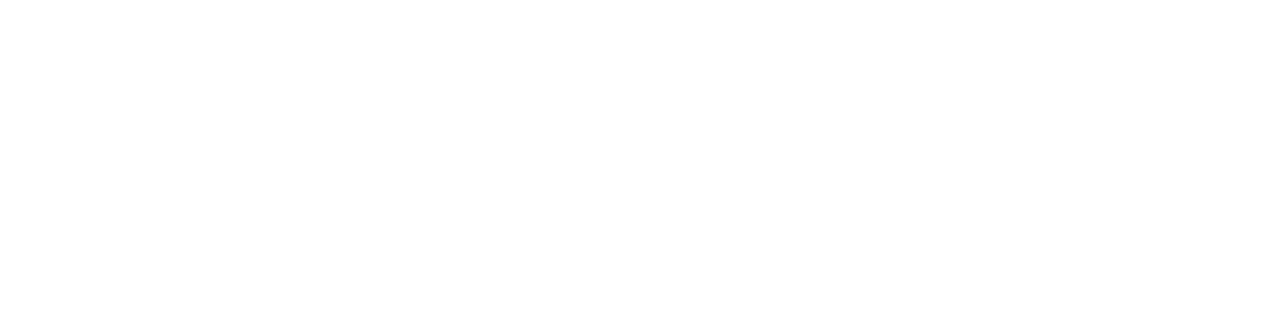
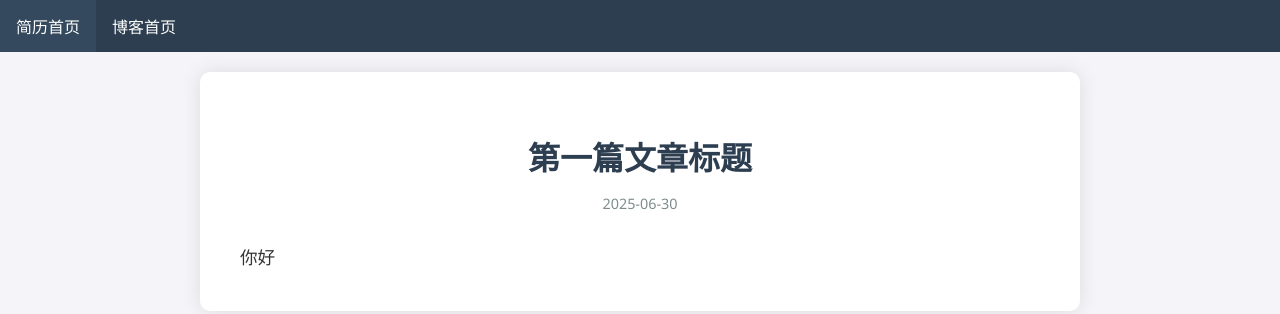
Before and after one commit to woodwhite0ets/github.io, a plain HTML site: page posts/post1.html in a window 1280 px wide. Drawn offline with Linux system fonts and the light colour scheme.

Commit message:
添加博客功能完毕，可以发表博客

```diff
--- /dev/null
+++ b/posts/css/styles.css
@@ -0,0 +1,57 @@
+/* 全局样式 */
+body {
+    font-family: 'Segoe UI', Tahoma, Geneva, Verdana, sans-serif;
+    background-color: #f4f4f9;
+    color: #333;
+    margin: 0;
+    padding: 0;
+}
+
+/* 导航栏样式 */
+.navbar {
+    background-color: #2c3e50;
+    overflow: hidden;
+}
+
+.navbar a {
+    float: left;
+    display: block;
+    color: white;
+    text-align: center;
+    padding: 14px 16px;
+    text-decoration: none;
+    transition: background-color 0.3s;
+}
+
+.navbar a:hover {
+    background-color: #34495e;
+}
+
+/* 文章容器样式 */
+.post-container {
+    background-color: #fff;
+    border-radius: 10px;
+    box-shadow: 0 0 20px rgba(0, 0, 0, 0.1);
+    padding: 40px;
+    width: 80%;
+    max-width: 800px;
+    margin: 20px auto;
+}
+
+h1 {
+    color: #2c3e50;
+    margin-bottom: 10px;
+    text-align: center;
+}
+
+.post-date {
+    color: #7f8c8d;
+    font-size: 0.9em;
+    text-align: center;
+    margin-bottom: 30px;
+}
+
+.post-content {
+    line-height: 1.6;
+    font-size: 1.1em;
+}
--- a/posts/post1.html
+++ b/posts/post1.html
@@ -1,13 +1,30 @@
 <!DOCTYPE html>
 <html>
+
 <head>
     <meta charset="UTF-8">
     <title>第一篇文章标题</title>
     <meta name="date" content="2025-06-30">
     <meta name="title" content="第一篇文章标题">
+    <!-- 引入 CSS 文件 -->
+    <link rel="stylesheet" href="css/styles.css">
     <!-- 其他头部信息 -->
 </head>
+
 <body>
+    <!-- 导航栏 -->
+    <div class="navbar">
+        <a href="../index.html">简历首页</a>
+        <a href="../blog.html">博客首页</a>
+    </div>
+    <div class="post-container">
+        <h1>第一篇文章标题</h1>
+        <p class="post-date">2025-06-30</p>
+        <div class="post-content">
+            你好
             <!-- 文章内容 -->
+        </div>
+    </div>
 </body>
+
 </html>
```
Also changed, not shown: blog.html (+15 -16 lines). Lines whose indentation alone changed are shown as unchanged.
